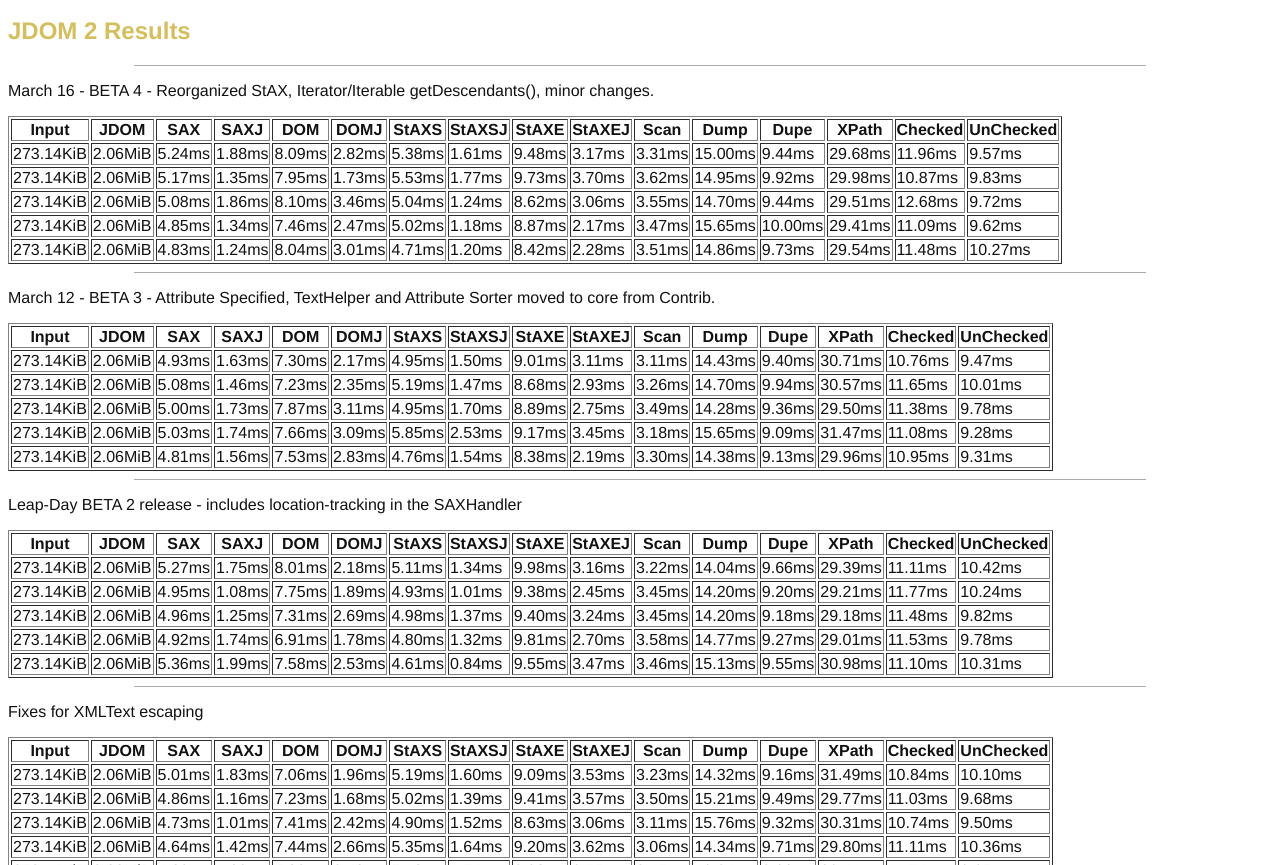
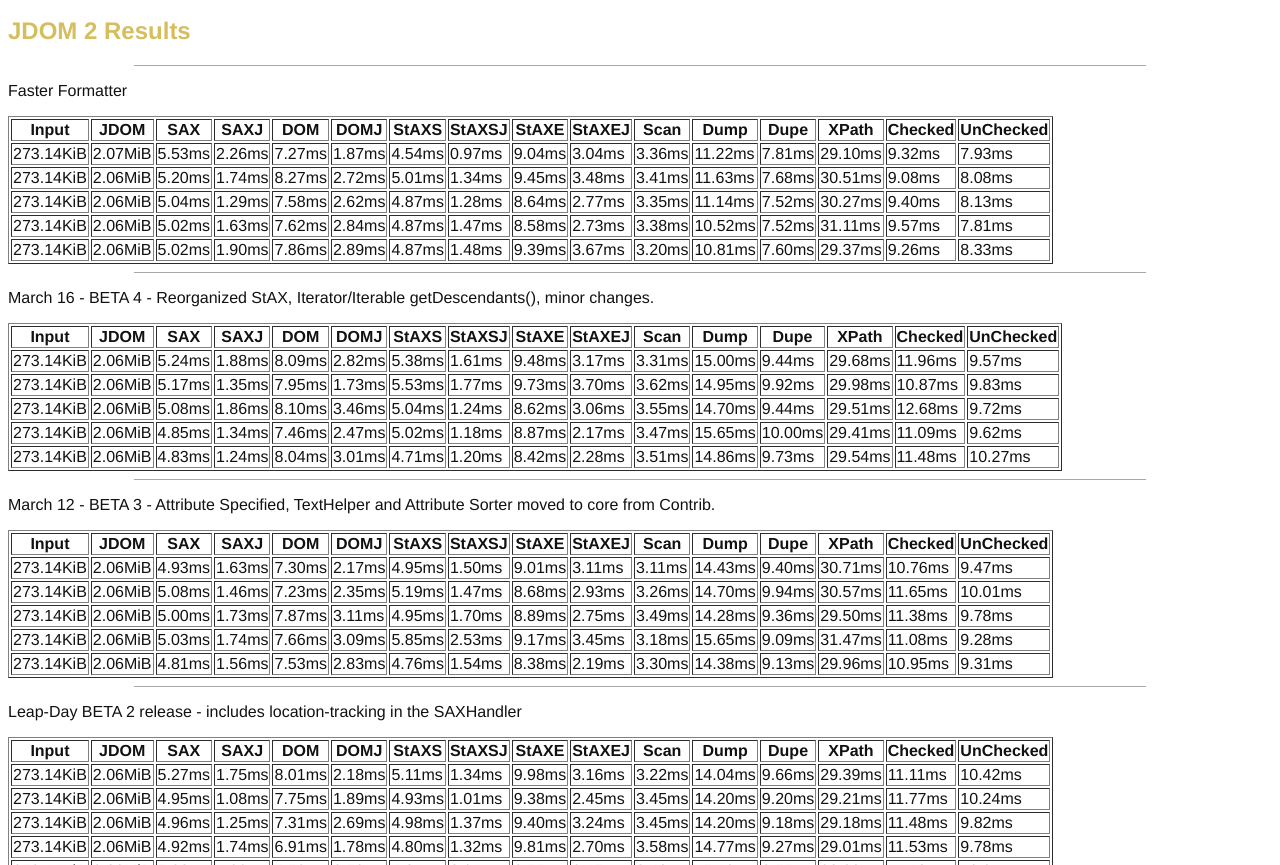
Before and after one commit to hunterhacker/jdom, a plain HTML site: page jdom2/performance.html in a window 1280 px wide. Shown: the part 848-1713 px from the top of the page. Drawn offline with Linux system fonts and the light colour scheme.

Commit message:
Faster Format class committed.

```diff
--- a/jdom2/performance.html
+++ b/jdom2/performance.html
@@ -73,6 +73,19 @@
 	</ul>
 
 	<h2>JDOM 2 Results</h2>
+
+	<hr/>
+	<p/>
+	Faster Formatter
+	<br />
+	<table border="1">
+		<tr><th>Input</th><th>JDOM</th><th>SAX</th><th>SAXJ</th><th>DOM</th><th>DOMJ</th><th>StAXS</th><th>StAXSJ</th><th>StAXE</th><th>StAXEJ</th><th>Scan</th><th>Dump</th><th>Dupe</th><th>XPath</th><th>Checked</th><th>UnChecked</th></tr>
+		<tr><td>273.14KiB</td><td>2.07MiB</td><td>5.53ms</td><td>2.26ms</td><td>7.27ms</td><td>1.87ms</td><td>4.54ms</td><td>0.97ms</td><td>9.04ms</td><td>3.04ms</td><td>3.36ms</td><td>11.22ms</td><td>7.81ms</td><td>29.10ms</td><td>9.32ms</td><td>7.93ms</td></tr>
+		<tr><td>273.14KiB</td><td>2.06MiB</td><td>5.20ms</td><td>1.74ms</td><td>8.27ms</td><td>2.72ms</td><td>5.01ms</td><td>1.34ms</td><td>9.45ms</td><td>3.48ms</td><td>3.41ms</td><td>11.63ms</td><td>7.68ms</td><td>30.51ms</td><td>9.08ms</td><td>8.08ms</td></tr>
+		<tr><td>273.14KiB</td><td>2.06MiB</td><td>5.04ms</td><td>1.29ms</td><td>7.58ms</td><td>2.62ms</td><td>4.87ms</td><td>1.28ms</td><td>8.64ms</td><td>2.77ms</td><td>3.35ms</td><td>11.14ms</td><td>7.52ms</td><td>30.27ms</td><td>9.40ms</td><td>8.13ms</td></tr>
+		<tr><td>273.14KiB</td><td>2.06MiB</td><td>5.02ms</td><td>1.63ms</td><td>7.62ms</td><td>2.84ms</td><td>4.87ms</td><td>1.47ms</td><td>8.58ms</td><td>2.73ms</td><td>3.38ms</td><td>10.52ms</td><td>7.52ms</td><td>31.11ms</td><td>9.57ms</td><td>7.81ms</td></tr>
+		<tr><td>273.14KiB</td><td>2.06MiB</td><td>5.02ms</td><td>1.90ms</td><td>7.86ms</td><td>2.89ms</td><td>4.87ms</td><td>1.48ms</td><td>9.39ms</td><td>3.67ms</td><td>3.20ms</td><td>10.81ms</td><td>7.60ms</td><td>29.37ms</td><td>9.26ms</td><td>8.33ms</td></tr>
+	</table>
 
 	<hr/>
 	<p/>
```
